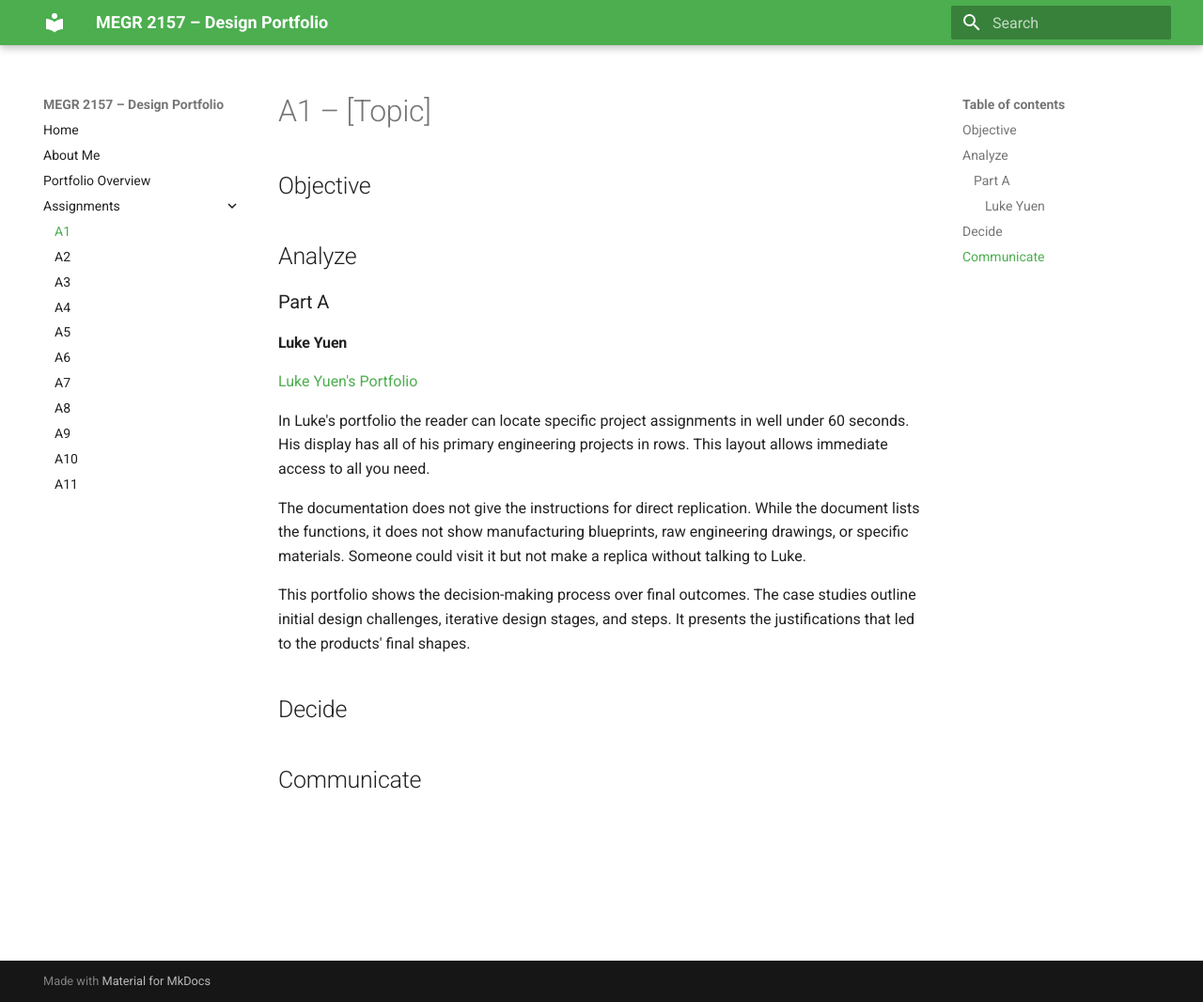
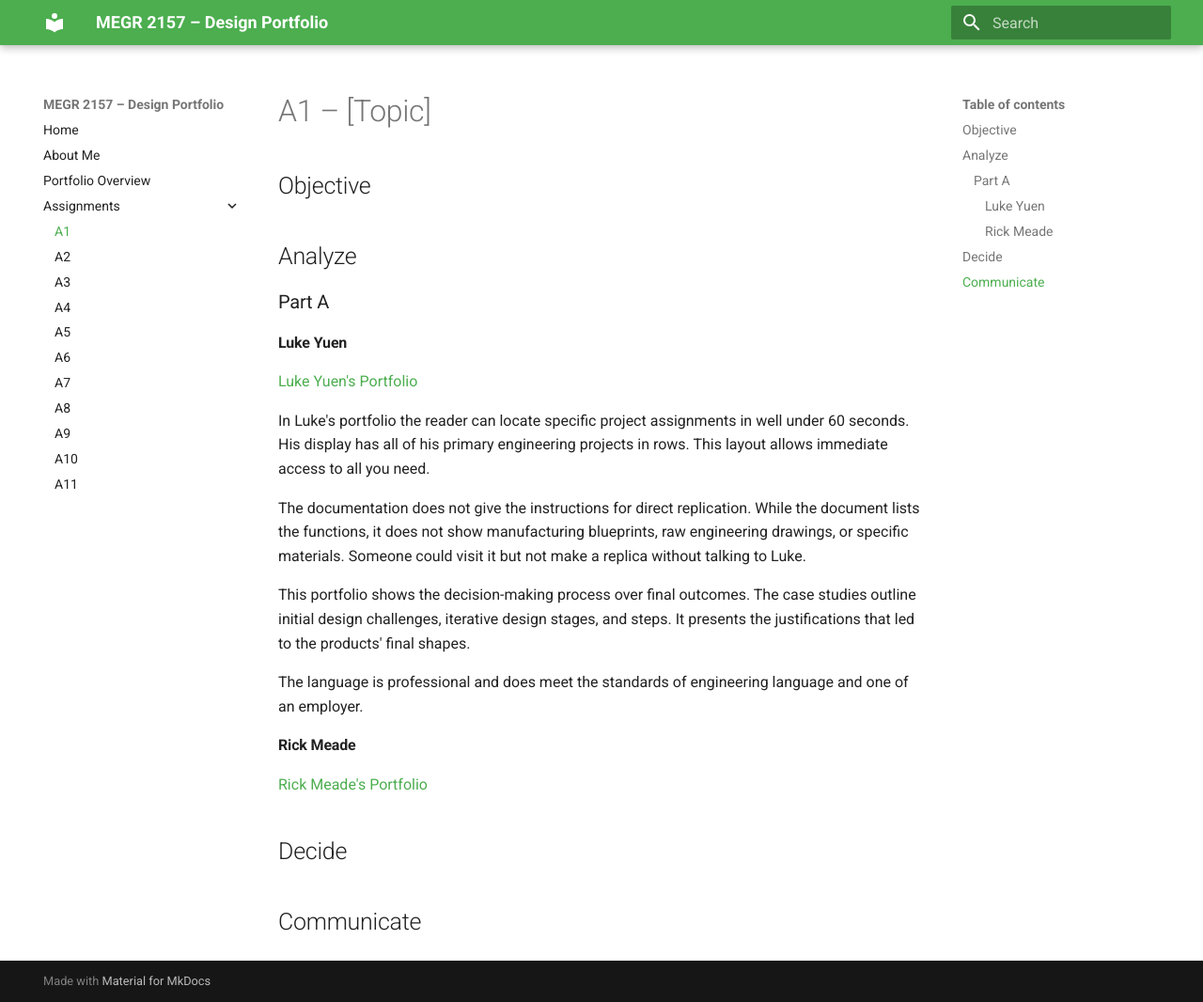
Before and after one commit to jdowdle1/megr2157-portfolio, an MkDocs documentation site: the page built from docs/assignments/A01/index.md, in a window 1280 px wide and 1066 px high. Shown: the whole window at 94% size. Built offline with MkDocs 1.6.1 and Material for MkDocs 9.7.7, drawn with Linux system fonts in a browser that asks for light colours.

Commit message:
Enhance documentation with language professionalism note
Added a statement about the professionalism of the language used in the documentation.

```diff
--- a/docs/assignments/A01/index.md
+++ b/docs/assignments/A01/index.md
@@ -14,6 +14,12 @@ The documentation does not give the instructions for direct replication. While t
 
 This portfolio shows the decision-making process over final outcomes. The case studies outline initial design challenges, iterative design stages, and steps. It presents the justifications that led to the products' final shapes.
 
+The language is professional and does meet the standards of engineering language and one of an employer.
+
+#### Rick Meade
+[Rick Meade's Portfolio](https://rjmeade.github.io/)
+
+
 
 ## Decide
 
```
